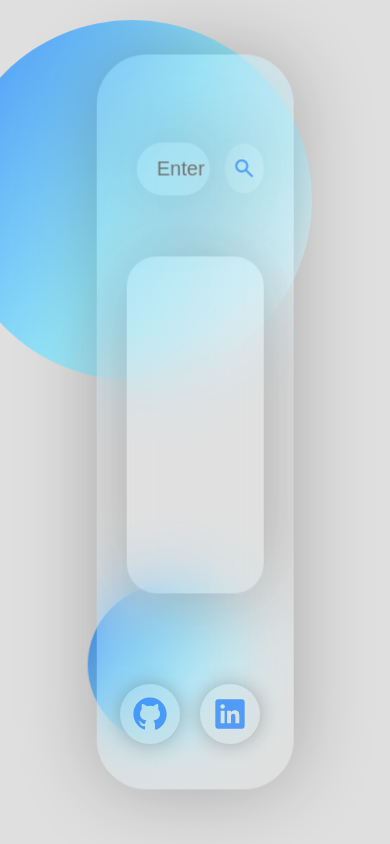
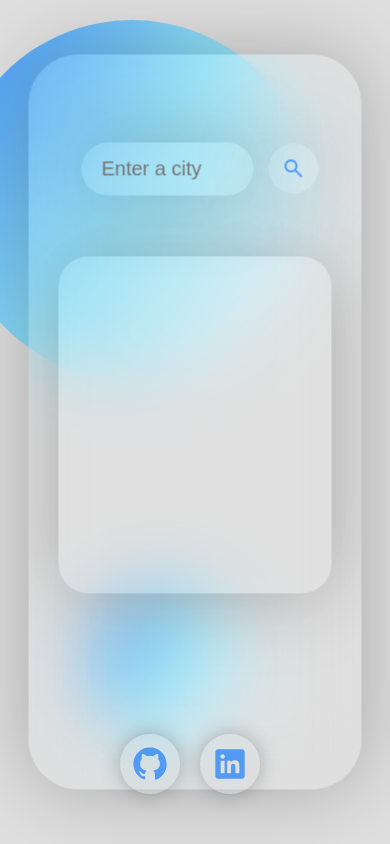
Before and after one commit to Bastctt/WeatherApp, a React (Create React App) app: page / in a window 390 px wide. Built offline with nearby package versions, Linux system fonts and the light colour scheme.

Commit message:
feat: add media query for responsive

```diff
--- a/src/Components/Circles/Circles.css
+++ b/src/Components/Circles/Circles.css
@@ -92,7 +92,9 @@
   -webkit-animation-delay: 3.5s;
   animation-delay: 3.5s;
   animation-direction: alternate;
+  animation: bounce-in-top 1.1s ease-in-out both;
 }
+
 
 .circle-2 {
   height: 360px;
@@ -124,3 +126,8 @@
       transform: translateY(0px) translateX(5px);
   }
 }
+
+
+@media screen and (min-width: 320px) {
+
+    }
--- a/src/Components/Git/Git.css
+++ b/src/Components/Git/Git.css
@@ -39,3 +39,9 @@
     height: 45px;
     opacity: 0.4;
 }
+
+@media screen and (min-width: 320px) and (max-width: 767px) {
+    .footerGit{
+        bottom: 50px;
+    }
+}
--- a/src/Components/Linkedin/Linkedin.css
+++ b/src/Components/Linkedin/Linkedin.css
@@ -38,3 +38,9 @@ footer {
     height: 45px;
     opacity: 0.4;
 }
+
+@media screen and (min-width: 320px) and (max-width: 767px) {
+    footer{
+        bottom: 50px;
+    }
+}
--- a/src/Components/Weather/Weather.css
+++ b/src/Components/Weather/Weather.css
@@ -153,3 +153,15 @@ button {
 .temperature{
     color: #1a7cfc;
 }
+
+@media screen and (min-width: 320px) and (max-width: 767px) {
+    .container{
+        width:70%;
+    }
+}
+
+@media screen and (min-width: 768px) and (max-width: 1023px) {
+    .container{
+        width:70%;
+    }
+}
```
